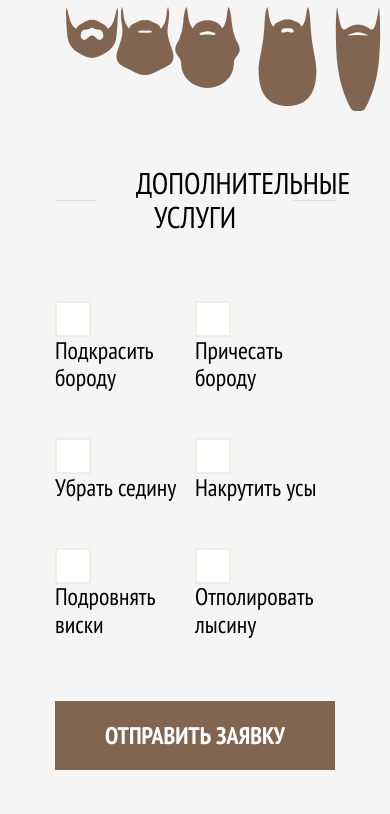
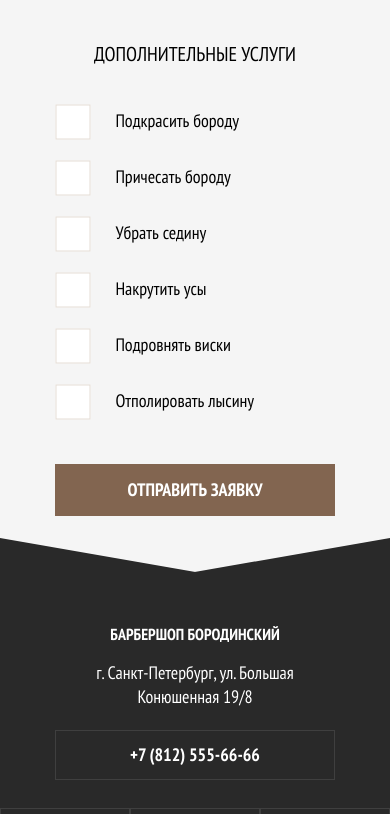
Before and after one commit to AlPolyansky/barbeshop, a website: page build/enroll.html in a window 390 px wide. Shown: the part 1186-2000 px from the top of the page. Drawn offline with Linux system fonts and the light colour scheme.

Commit message:
create phone form page

```diff
--- a/src/style/blocks/_header.scss
+++ b/src/style/blocks/_header.scss
@@ -140,6 +140,9 @@
 		.container{
 			max-width: 100%;
 		}
+		&__svg{
+			display: none;
+		}
 	}
 	.header__top-line{
 		background-color: $colorMain;
--- a/src/style/blocks/_s-form.scss
+++ b/src/style/blocks/_s-form.scss
@@ -1,13 +1,35 @@
 .s-form{
 	padding-top: rem(53px);
+	position: relative;
+	@include apply-to($phone,max){
+		padding-top: rem(26px);
+		text-align: center;
+	}
 	&__title{
 		margin-bottom: rem(69px);
 		@include apply-to($tablet,max){
 			margin-bottom: rem(71px);
 		}
+		@include apply-to($phone,max){
+			margin-bottom: rem(27px);
+			max-width: 100%;
+		}
 	}
 	&__button{
 		padding-right: rem(35px);
 		padding-left: rem(36px);
+		@include apply-to($phone,max){
+			display: none;
+		}
+	}
+	&__triangle{
+		@include apply-to($phone,max){
+			display: block;
+			height: rem(34px);
+			width: 100%;
+			position: absolute;
+			bottom: 0;
+			fill: lighten(saturate(adjust-hue($colorDark, 0.0000), 0.0000), 1.9608);
+		}
 	}
 }
--- a/src/style/modules/_button.scss
+++ b/src/style/modules/_button.scss
@@ -28,4 +28,7 @@
 	outline: none;
 	width: 100%;
 	font-family: $fontMain;
+	@include apply-to($phone,max){
+		font-size: rem(18px);
+	}
 }
--- a/src/style/modules/form/_field.scss
+++ b/src/style/modules/form/_field.scss
@@ -9,9 +9,16 @@
 	&::placeholder{
 		color:$colorBase;
 	}
+	@include apply-to($phone,max){
+		font-size: rem(18px);
+		padding: rem(15px);
+	}
 }
 
 .fields--textarea{
 	min-height: rem(211px);
 	resize: none;
+	@include apply-to($phone,max){
+		min-height: rem(115px);
+	}
 }
--- a/src/style/modules/form/_form.scss
+++ b/src/style/modules/form/_form.scss
@@ -12,6 +12,9 @@
 			top: 50%;
 			background-color: $colorButton;
 			width: 100%;
+			@include apply-to($phone,max){
+				display: none;
+			}
 		}
 	}
 	&__title{
@@ -20,6 +23,9 @@
 		font-weight: 400;
 		text-transform: uppercase;
 		margin: 0;
+		@include apply-to($phone,max){
+			font-size: rem(20px);
+		}
 	}
 }
 
@@ -31,6 +37,9 @@
 		padding-bottom: rem(36px);
 		@include apply-to($tablet,max){
 			padding-bottom: rem(18px);
+		}
+		@include apply-to($phone,max){
+			padding-bottom: rem(5px);
 		}
 	}
 	.form__row{
@@ -49,6 +58,15 @@
 				}
 			}
 		}
+		@include apply-to($phone,max){
+			&:nth-child(1),&:nth-child(2){
+				flex-wrap: wrap;
+				margin-bottom: rem(25px);
+				.form__field-wrap{
+					margin-bottom: rem(4px);
+				}
+			}
+		}
 	}
 	.form__field-wrap{
 		flex-grow: 1;
@@ -62,9 +80,31 @@
 	}
 }
 
+
+// field reverse only phone
+@include apply-to($phone,max){
+	.form__row:first-child(){
+		.form__field-wrap{
+			&:nth-child(1){
+				order: 2;
+			}
+			&:nth-child(2){
+				order: 1;
+			}
+			&:nth-child(3){
+				order: 3;
+			}
+		}
+	}
+}
+// --
+
 .form--signup{
 	.form__radios{
 		padding-bottom: rem(55px);
+		@include apply-to($phone,max){
+			padding-bottom: rem(39px);
+		}
 	}
 	.form__radios-cotainer{
 		display: flex;
@@ -75,6 +115,9 @@
 		margin-bottom: rem(50px);
 		@include apply-to($tablet,max){
 			margin-bottom: rem(45px);
+		}
+		@include apply-to($phone,max){
+			margin-bottom: rem(38px);
 		}
 
 	}
@@ -99,6 +142,13 @@
 				padding-left: rem(27px);
 			}
 		}
+		@include apply-to($phone,max){
+			width: calc(100% / 3);
+			&:nth-child(1n){
+				padding: 0;
+				margin-bottom: rem(7px);
+			}
+		}
 	}
 	.form__radio-wrap{
 		display: inline-block;
@@ -110,16 +160,25 @@
 		position: relative;
 		padding: 0 rem(39px);
 		max-width: 70%;
+		@include apply-to($phone,max){
+			max-width: 100%;
+			padding: 0;
+		}
 	}
 	.radio{
 		margin: 0 auto rem(24px);
-
-
+		@include apply-to($phone,max){
+			margin: 0 auto rem(14px);
+		}
 	}
 	.form__radio-text{
 		font-weight: 400;
 		font-size: rem(24px);
 		margin-bottom: rem(33px);
+		@include apply-to($phone,max){
+			font-size: rem(18px);
+			margin-bottom: rem(13px);
+		}
 	}
 	.form__radio-svg{
 		height: rem(104px);
@@ -135,6 +194,9 @@
 		margin-bottom: rem(36px);
 		@include apply-to($tablet,max){
 			margin-bottom: rem(15px);
+		}
+		@include apply-to($phone,max){
+			margin-bottom: rem(24px);
 		}
 	}
 	.checkbox{
@@ -155,6 +217,10 @@
 		@include apply-to($tablet,max){
 			@include col(6);
 		}
+		@include apply-to($phone,max){
+			@include col(12);
+			margin-bottom: rem(21px);
+		}
 	}
 	.form__checkbox-label{
 		color: $colorBase;
@@ -162,6 +228,9 @@
 		vertical-align: middle;
 		font-size: rem(24px);
 		cursor: pointer;
+		@include apply-to($phone,max){
+			font-size: rem(18px);
+		}
 	}
 }
 
@@ -170,6 +239,9 @@
 		margin-bottom: rem(87px);
 		@include apply-to($tablet,max){
 			margin-bottom: rem(77px);
+		}
+		@include apply-to($phone,max){
+			margin-bottom: rem(56px);
 		}
 	}
 }
```
Also changed, not shown: build/css/app.css, build/enroll.html.
